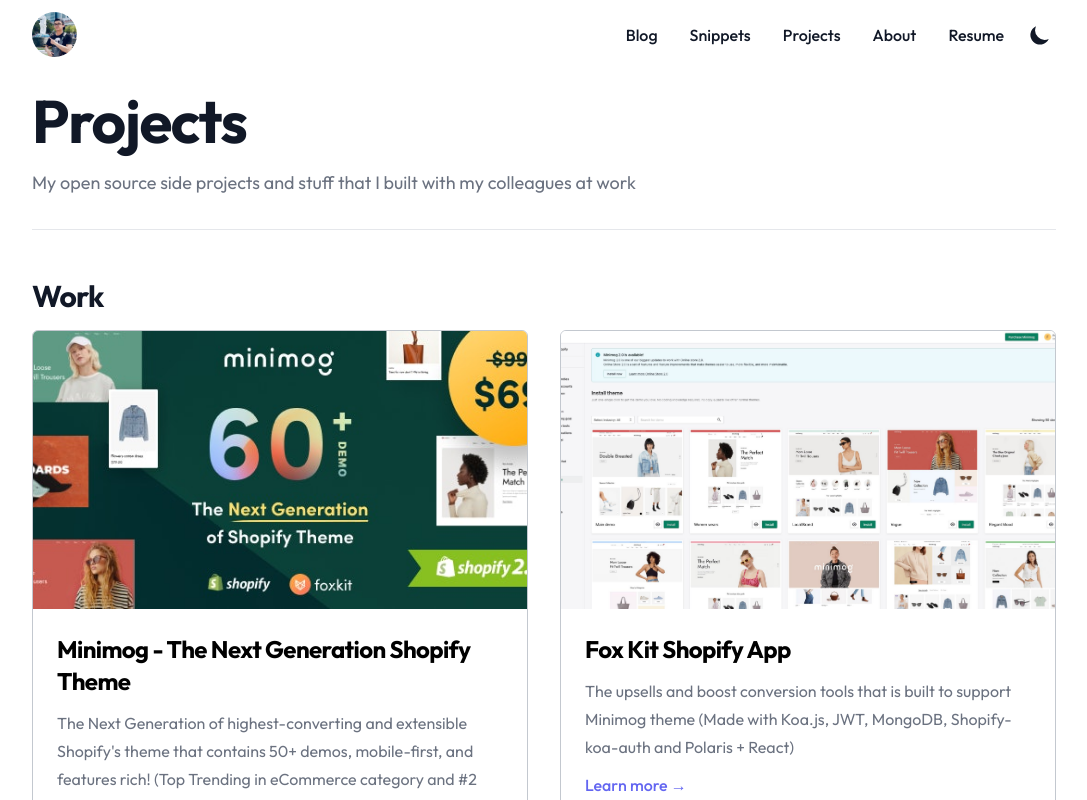
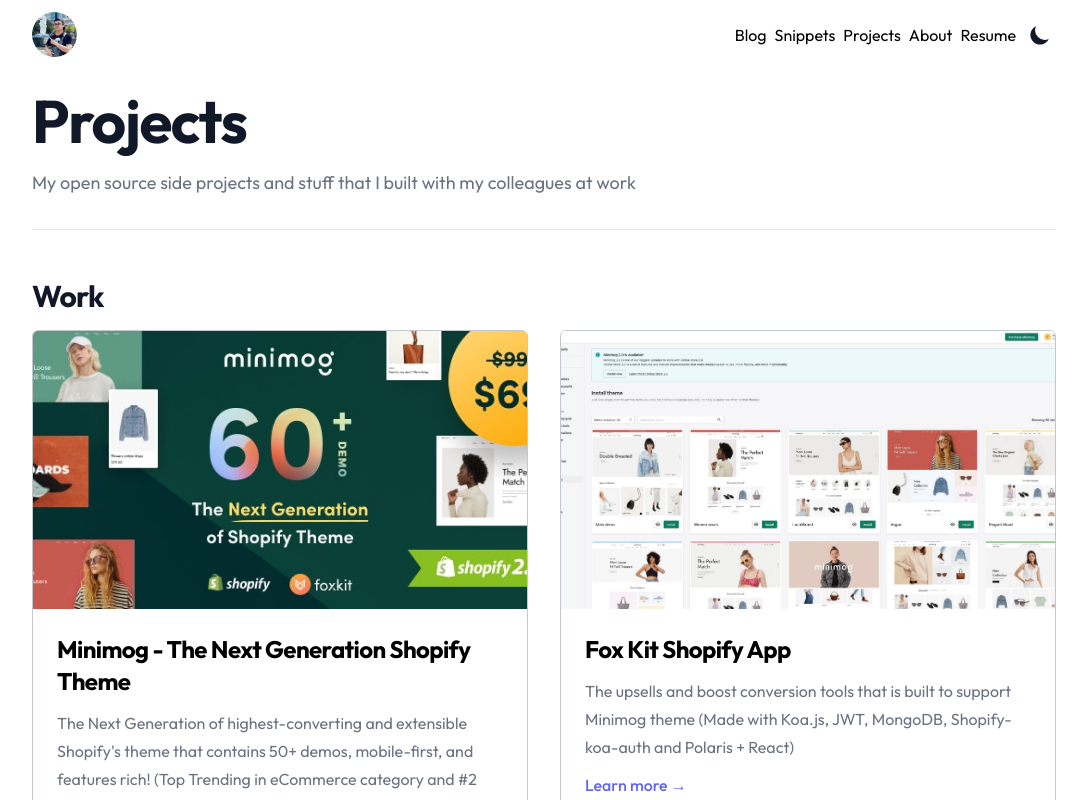
Before and after one commit to Tom2187End/leohuynh, a Next.js app: page /projects in a window 1280 px wide. Shown: the top 800 px of the page, without its empty margins (96-1183 px from the left). Built offline with nearby package versions, Linux system fonts and the light colour scheme.

Commit message:
fix: update `next/link` 13

```diff
--- a/components/Link.tsx
+++ b/components/Link.tsx
@@ -7,11 +7,7 @@ export function Link({ href, ...rest }: AnchorHTMLAttributes<HTMLAnchorElement>)
   let isAnchorLink = href && href.startsWith('#')
 
   if (isInternalLink) {
-    return (
-      <NextLink href={href}>
-        <a {...rest} />
-      </NextLink>
-    )
+    return <NextLink href={href} {...rest} />
   }
 
   if (isAnchorLink) {
--- a/components/Tag.tsx
+++ b/components/Tag.tsx
@@ -3,10 +3,11 @@ import { kebabCase } from '~/utils'
 
 export function Tag({ text }: { text: string }) {
   return (
-    <Link href={`/tags/${kebabCase(text)}`}>
-      <a className="mr-3 text-sm md:text-base font-medium dark:text-primary-400 text-primary-500 hover:text-primary-600 dark:hover:text-primary-300">
-        #{text.split(' ').join('-')}
-      </a>
+    <Link
+      href={`/tags/${kebabCase(text)}`}
+      className="mr-3 text-sm md:text-base font-medium dark:text-primary-400 text-primary-500 hover:text-primary-600 dark:hover:text-primary-300"
+    >
+      #{text.split(' ').join('-')}
     </Link>
   )
 }
```
